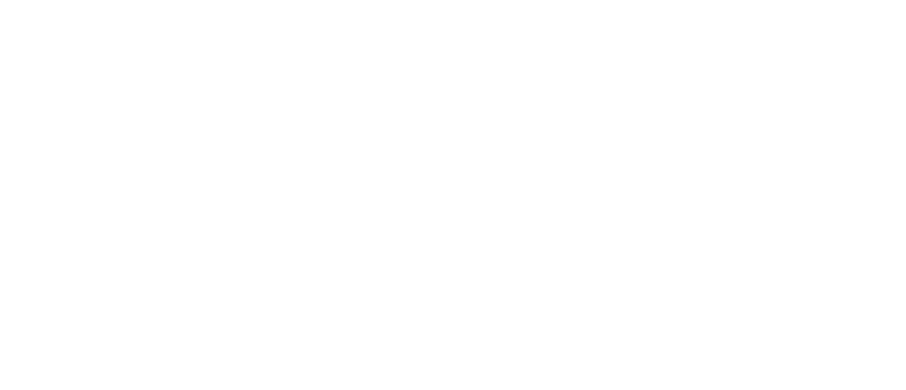
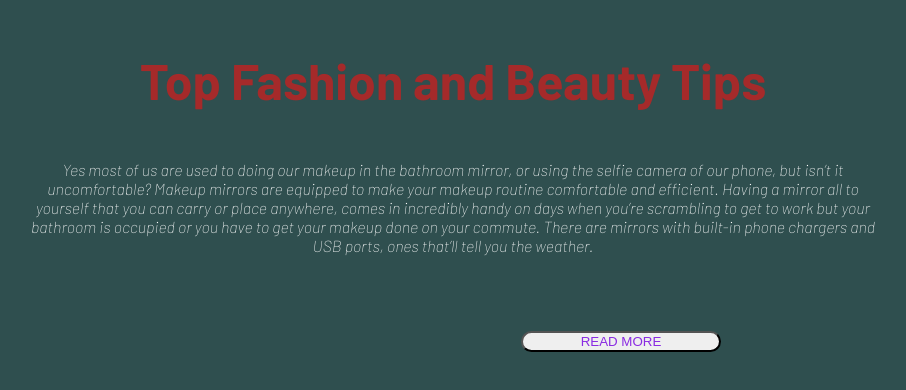
Before and after one commit to Imtiaz607/top-fs, a plain HTML site: page index.html in a window 1280 px wide. Shown: the whole page, without its empty margins (187-1093 px from the left). Drawn offline with Linux system fonts and the light colour scheme.

Commit message:
top fs complete

```diff
--- a/index.html
+++ b/index.html
@@ -14,6 +14,9 @@
 <link rel="stylesheet" href="style.css">
 </head>
 <body>
+    <h3>Top Fashion and Beauty Tips</h3>
+    <p class="para">Yes most of us are used to doing our makeup in the bathroom mirror, or using the selfie camera of our phone, but isn’t it uncomfortable? Makeup mirrors are equipped to make your makeup routine comfortable and efficient. Having a mirror all to yourself that you can carry or place anywhere, comes in incredibly handy on days when you’re scrambling to get to work but your bathroom is occupied or you have to get your makeup done on your commute. There are mirrors with built-in phone chargers and USB ports, ones that’ll tell you the weather. </p>
 
+    <button class="btn">READ MORE</button>
 </body>
 </html>
--- a/style.css
+++ b/style.css
@@ -0,0 +1,47 @@
+body{
+    font-family: 'Barlow', sans-serif;
+    background-color: darkslategrey;
+}
+h3{
+    text-align: center;
+    font-family: barlow;
+    font-weight: thin 100;
+    color: brown;
+    font-style: thin 100;
+    font-size: 50px;
+}
+
+.para{
+    text-align: center;
+    margin-left: 200px;
+    margin-right: 200px;
+    font-family: barlow;
+    font-weight: semibold 600;
+    font-style: italic;
+   color: white;
+}
+
+.btn{
+    margin-left: 700px;
+    width: 200px;
+    border-radius: 200px;
+    margin-top: 60px;
+    color: blueviolet;
+}
+
+.btn:hover{
+    background-color: bisque;
+    color: black;
+    padding: 20px
+}
+
+h3:hover{
+    background-color: burlywood;
+    color: aqua;
+}
+
+.para:hover{
+    background-color: white;
+   color: darkred;
+   padding: 10px;
+}
```
